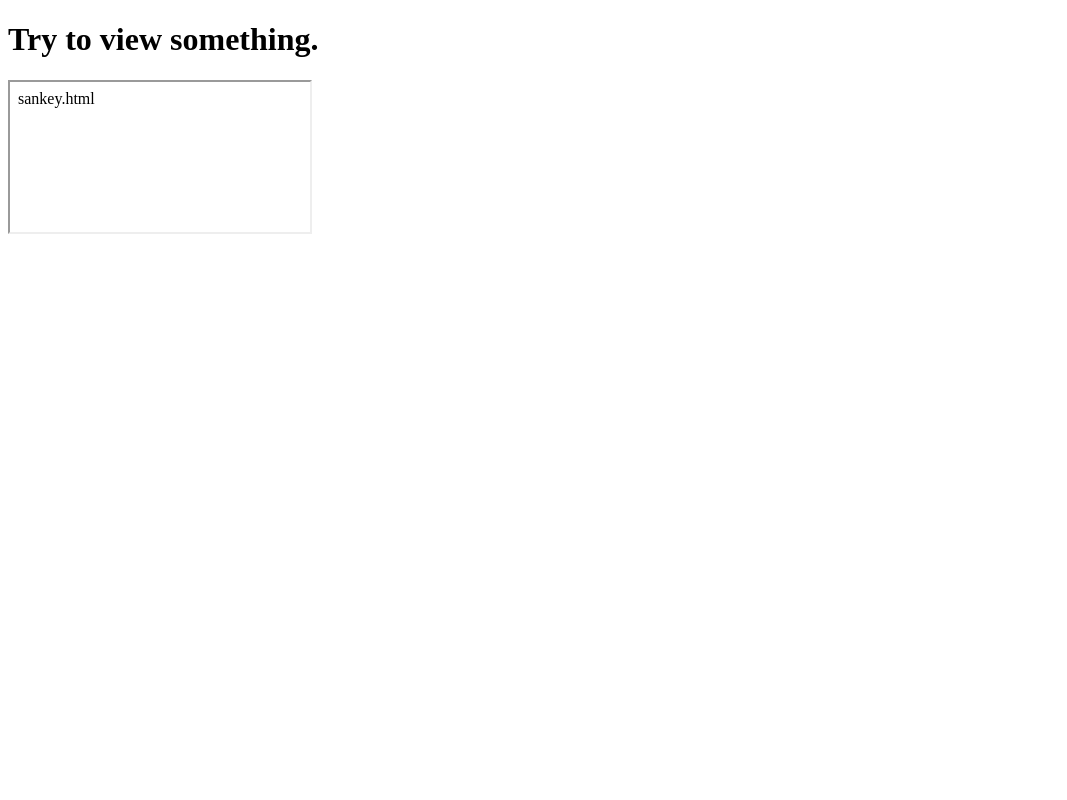
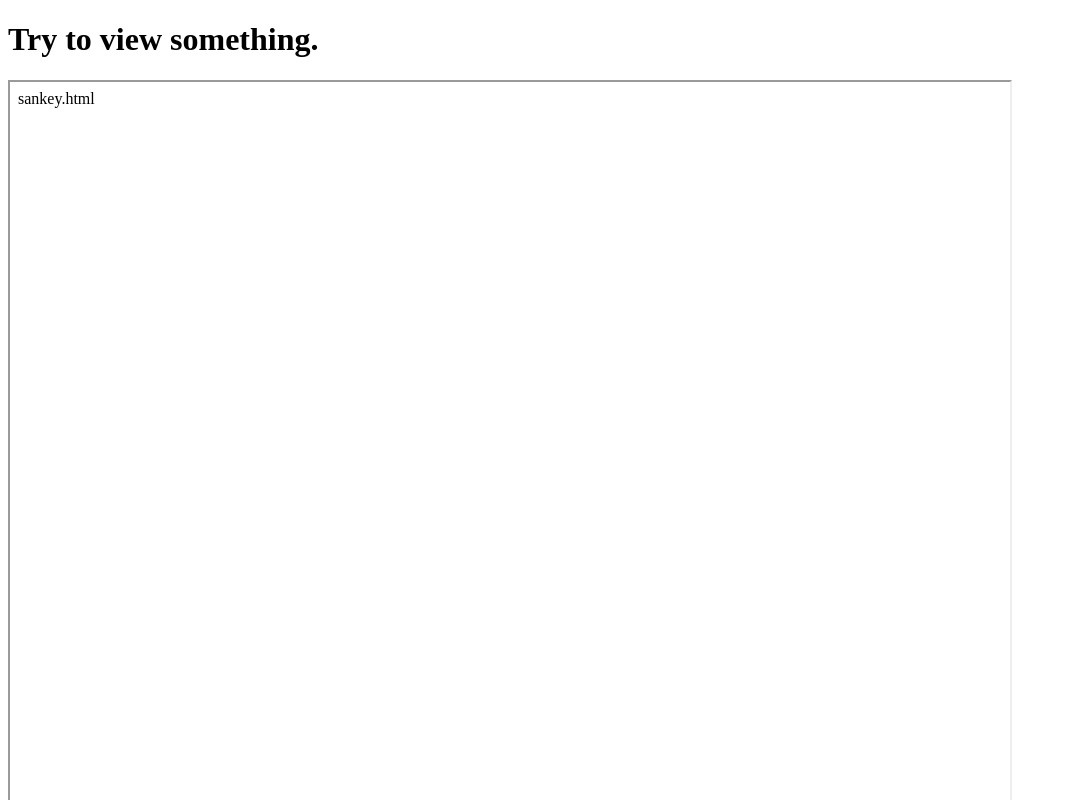
Before and after one commit to ashepar9/ashepar9.github.io, a plain HTML site: page index.html in a window 1280 px wide. Shown: the top 800 px of the page, without its empty margins (0-1067 px from the left). Drawn offline with Linux system fonts and the light colour scheme.

Commit message:
Update index.html

```diff
--- a/index.html
+++ b/index.html
@@ -5,6 +5,6 @@
 </head>
 <body>
   <h1>Try to view something.</h1>
-  <iframe srcdoc="sankey.html" title="Sankey"></iframe>
+  <iframe srcdoc="sankey.html" title="Sankey" height = "1000px" width = "1000px"></iframe>
 </body>
 </html>
```
